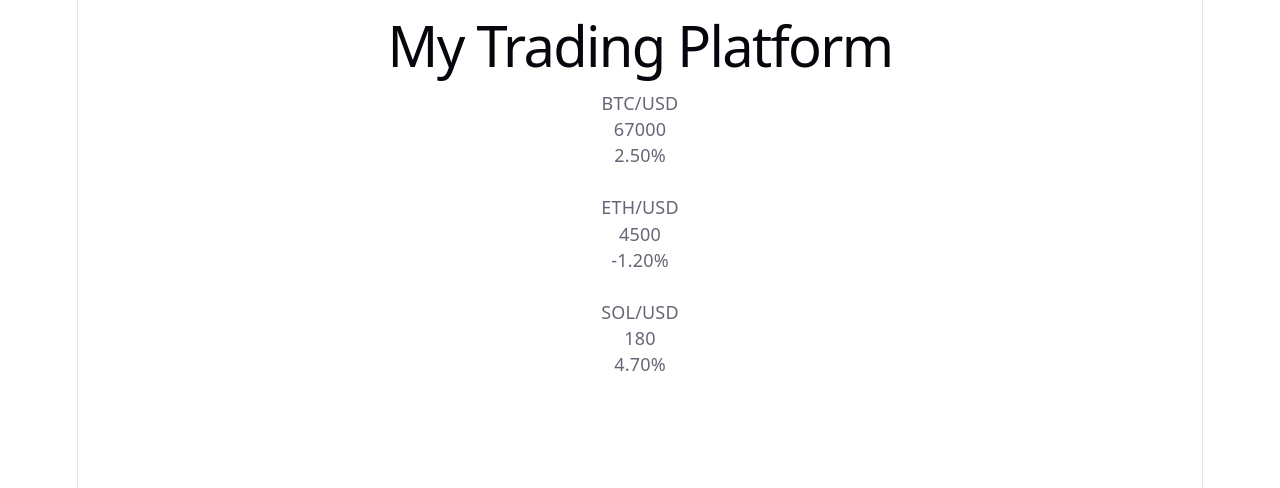
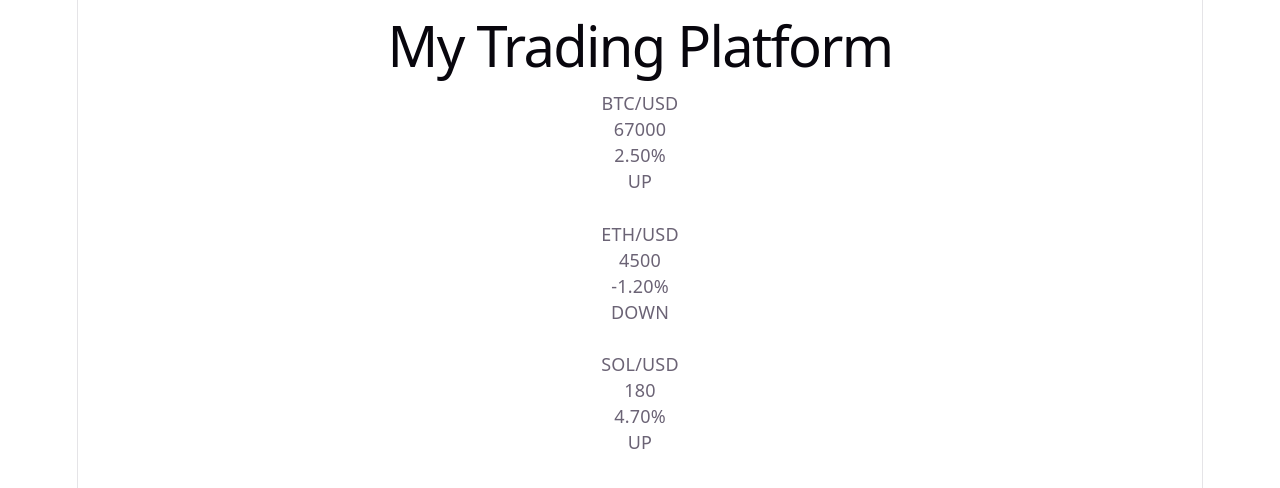
Before and after one commit to for-legal-reasons-this-is-game/For-legal-reasons-this-is-game, a React (Vite) app in the folder frontend/src/: page / in a window 1280 px wide. Shown: the top 488 px of the page. Built offline with nearby package versions, Linux system fonts and the light colour scheme.

Commit message:
add: vite

```diff
--- a/frontend/src/src/Header.tsx
+++ b/frontend/src/src/Header.tsx
@@ -6,6 +6,7 @@ export function Header({ coin, price, change }: Market) {
             <p>{coin}</p>
             <p>{price}</p>
             <p>{change.toFixed(2)}%</p>
+            <p>{change > 0 ? "UP" : "DOWN"}</p>
         </header>
     );
 }
```
